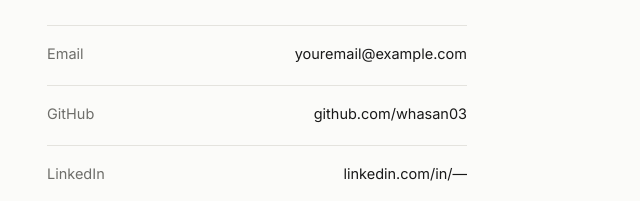
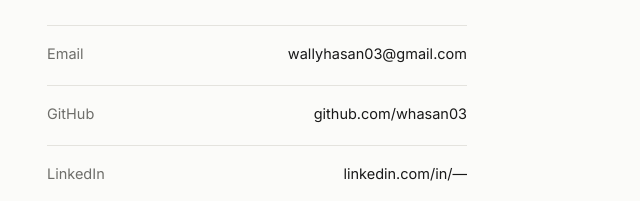
Before and after one commit to whasan03/whasan03.github.io, a plain HTML site: page index.html in a window 1280 px wide. Shown: the part 2886-3087 px from the top of the page, 257-897 px from the left. Drawn offline with Linux system fonts and the light colour scheme.

Commit message:
update content

```diff
--- a/index.html
+++ b/index.html
@@ -312,7 +312,7 @@
       <div class="kicker">Get in touch</div>
       <h2>Contact</h2>
       <div class="contact-list">
-        <div class="contact-row"><span class="clabel">Email</span><a href="mailto:youremail@example.com">youremail@example.com</a></div>
+        <div class="contact-row"><span class="clabel">Email</span><a href="mailto:wallyhasan03@gmail.com">wallyhasan03@gmail.com</a></div>
         <div class="contact-row"><span class="clabel">GitHub</span><a href="https://github.com/whasan03" target="_blank" rel="noopener">github.com/whasan03</a></div>
         <div class="contact-row"><span class="clabel">LinkedIn</span><a href="#" target="_blank" rel="noopener">linkedin.com/in/—</a></div>
         <div class="contact-row"><span class="clabel">Based in</span><span>Chicago, IL</span></div>
```
